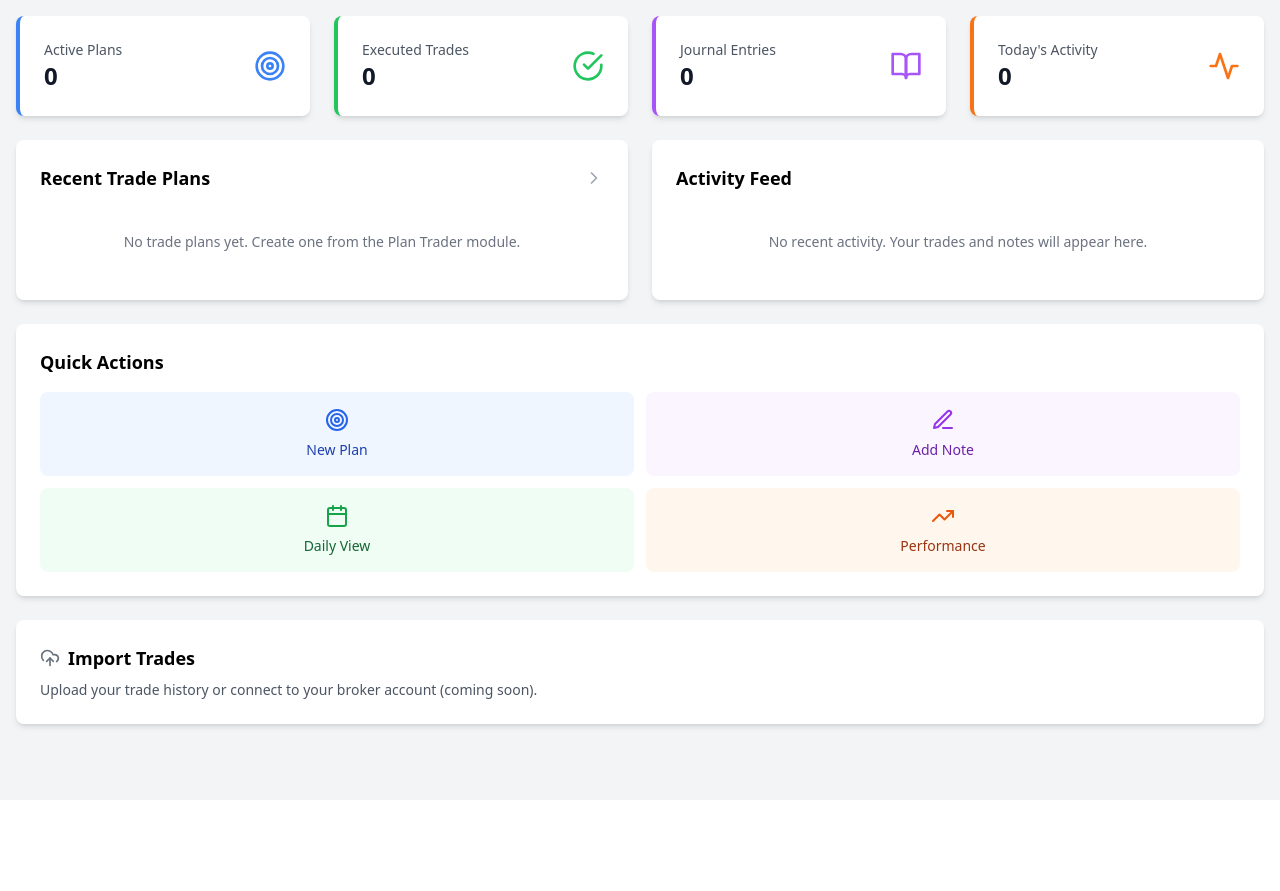
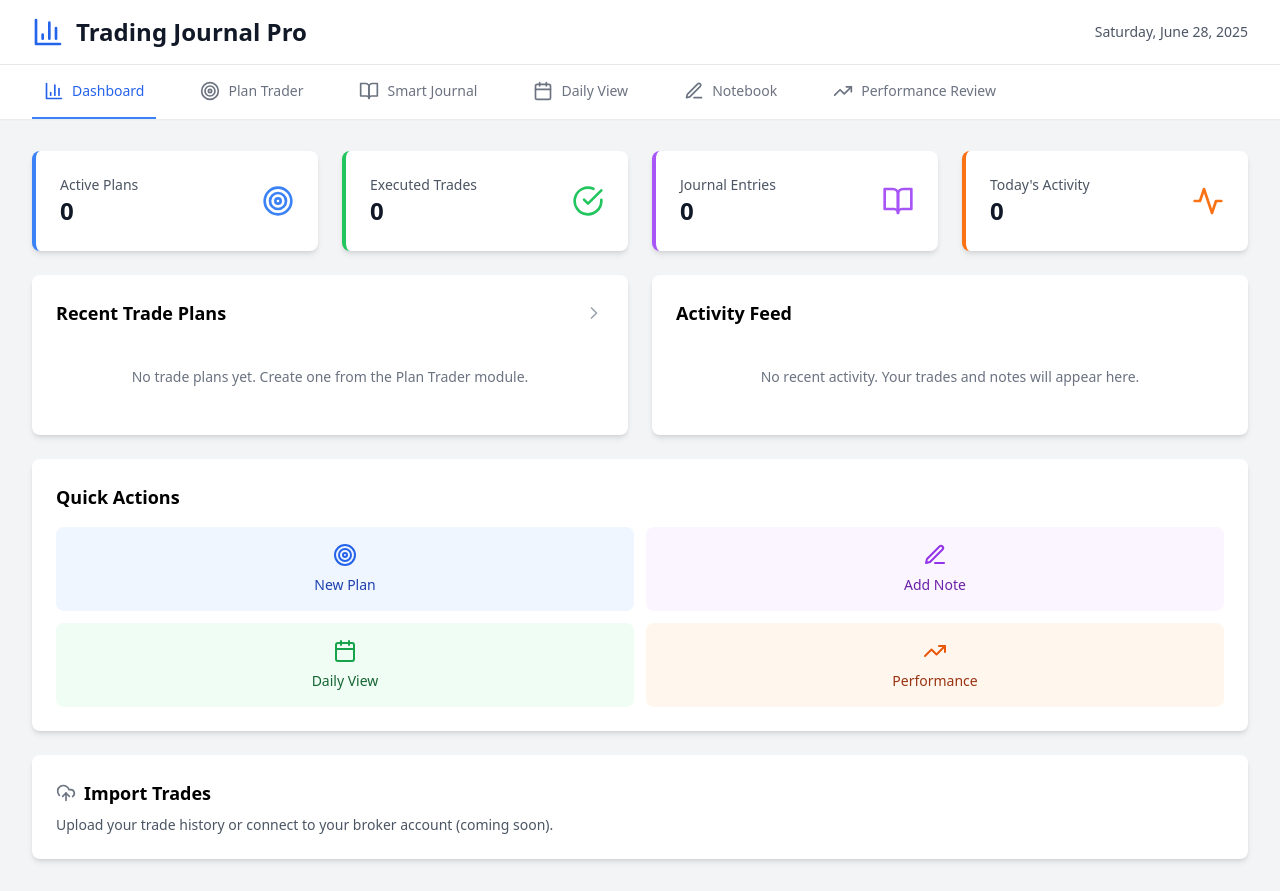
Before and after one commit to unicorntrader/claudect, a React (Create React App) app: page / in a window 1280 px wide. Before the commit the page ends 800 px from the top, so only its background shows below. Built offline with nearby package versions, Linux system fonts and the light colour scheme; the HTML template or start-up script is replaced by a standard one.

Commit message:
Update App.jsx

```diff
--- a/src/App.jsx
+++ b/src/App.jsx
@@ -1,13 +1,14 @@
 import React, { useState } from 'react';
+import Header from './components/common/Header';
+import Navigation from './components/common/Navigation';
 import Dashboard from './components/dashboard/Dashboard';
 import PlanTrader from './components/trading/PlanTrader';
 import SmartJournal from './components/journal/SmartJournal';
+import { modules } from './utils/constants';
 
 function App() {
   const [activeModule, setActiveModule] = useState('dashboard');
   const [moduleOptions, setModuleOptions] = useState({});
-
-  // Real state logic for tradePlans, trades, and newPlan
   const [tradePlans, setTradePlans] = useState([]);
   const [trades, setTrades] = useState([]);
   const [newPlan, setNewPlan] = useState({
@@ -28,14 +29,22 @@ function App() {
   };
 
   return (
-    <div className="min-h-screen bg-gray-100 p-4">
+    <div className="min-h-screen bg-gray-100">
+      <Header />
+      <Navigation
+        modules={modules}
+        activeModule={activeModule}
+        onModuleChange={handleModuleChange}
+      />
+
+      <main className="max-w-7xl mx-auto px-4 sm:px-6 lg:px-8 py-8">
         {activeModule === 'dashboard' && (
           <Dashboard
             handleModuleChange={handleModuleChange}
             tradePlans={tradePlans}
             trades={trades}
-          notes={{}} // Placeholder for future notes system
-          activities={[]} // Placeholder for future activity feed
+            notes={{}}
+            activities={[]}
             highlightedItem={null}
             handlePlanClick={(planId) =>
               handleModuleChange('plan-trader', { editPlanId: planId })
@@ -65,10 +74,7 @@ function App() {
             handleModuleChange={handleModuleChange}
           />
         )}
-
-      {activeModule === 'journal' && (
-        <TradingJournal />
-      )}
+      </main>
     </div>
   );
 }
```
Lines whose indentation alone changed are shown as unchanged.
